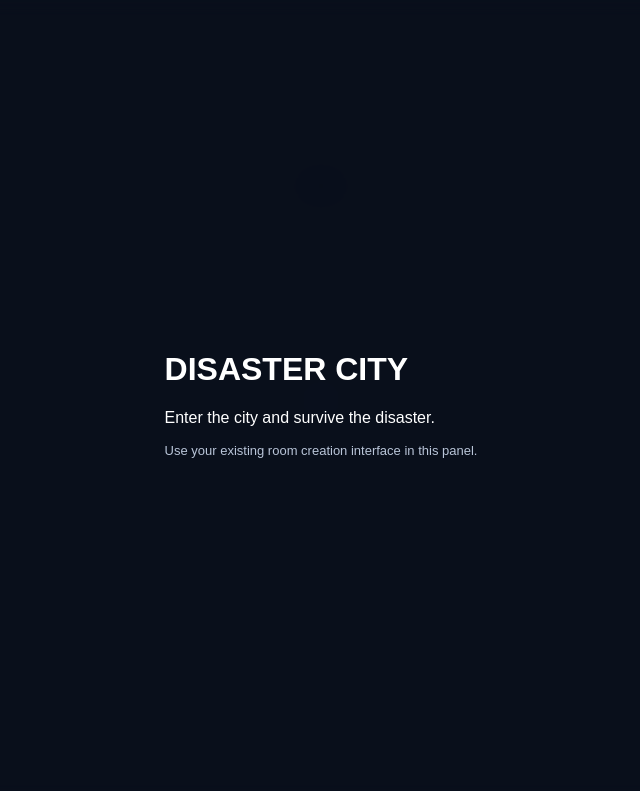
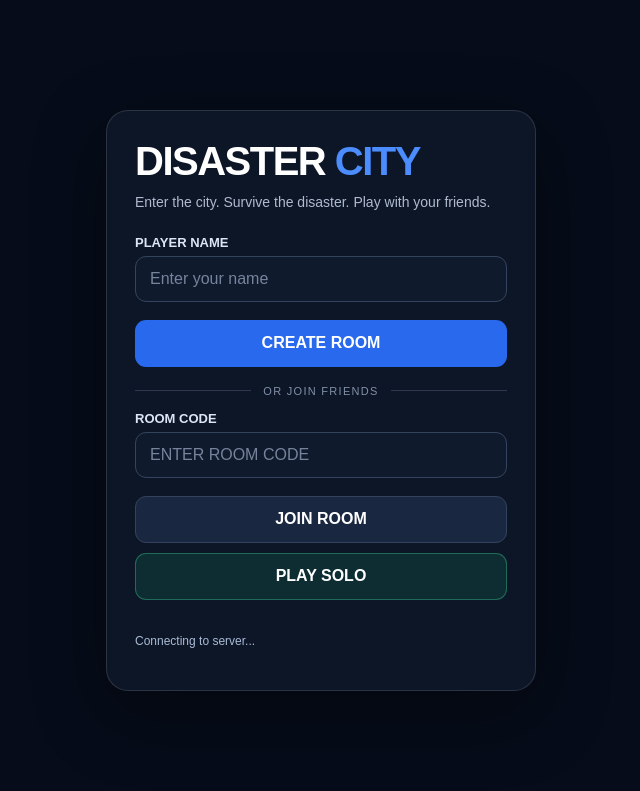
Before and after one commit to elmostafabazar419-a11y/disaster.city, a website with bundled scripts: page public/index.html in a window 1280 px wide. Shown: the whole page, without its empty margins (319-959 px from the left). Built offline with nearby package versions, Linux system fonts and the light colour scheme; files whose address does not match are found by name.

Commit message:
Update index.html

```diff
--- a/public/index.html
+++ b/public/index.html
@@ -19,7 +19,7 @@
       margin: 0;
       overflow: hidden;
       background: #101827;
-      color: white;
+      color: #fff;
       font-family: Arial, sans-serif;
       overscroll-behavior: none;
     }
@@ -39,6 +39,11 @@
       touch-action: manipulation;
     }
 
+    button:disabled {
+      opacity: .55;
+      cursor: not-allowed;
+    }
+
     #game {
       position: absolute;
       inset: 0;
@@ -53,7 +58,7 @@
       touch-action: none;
     }
 
-    /* Lobby */
+    /* Main lobby */
     #lobby {
       position: absolute;
       inset: 0;
@@ -61,56 +66,169 @@
       display: flex;
       align-items: center;
       justify-content: center;
+      overflow-y: auto;
       padding: 20px;
-      background: rgba(8, 14, 27, 0.88);
-      backdrop-filter: blur(8px);
+      background: rgba(5, 10, 22, .76);
+      backdrop-filter: blur(9px);
     }
 
     #lobby.hidden {
-      display: none;
+      display: none !important;
     }
 
-    #lobby > * {
-      max-width: 100%;
+    .panel {
+      width: min(100%, 430px);
+      padding: 28px;
+      border: 1px solid rgba(255,255,255,.13);
+      border-radius: 22px;
+      background: rgba(14, 23, 41, .96);
+      box-shadow: 0 22px 70px rgba(0,0,0,.4);
     }
 
-    #lobby .panel,
-    #lobby .card,
-    #lobby form {
-      max-width: 420px;
+    .brand {
+      margin: 0 0 8px;
+      font-size: clamp(28px, 7vw, 40px);
+      font-weight: 900;
+      letter-spacing: -1.5px;
+    }
+
+    .brand span {
+      color: #4b8cff;
+    }
+
+    .subtitle {
+      margin: 0 0 22px;
+      color: #aebbd0;
+      line-height: 1.5;
+      font-size: 14px;
+    }
+
+    .field-label {
+      display: block;
+      margin: 14px 0 6px;
+      color: #dce5f4;
+      font-size: 13px;
+      font-weight: 700;
     }
 
     #lobby input {
+      display: block;
       width: 100%;
       min-height: 46px;
-      padding: 12px;
-      margin: 6px 0;
-      border: 1px solid #3b4963;
-      border-radius: 12px;
-      background: #172238;
+      padding: 12px 14px;
+      margin: 0;
+      border: 1px solid #35445e;
+      border-radius: 11px;
+      background: #101a2d;
       color: white;
       outline: none;
     }
 
     #lobby input:focus {
       border-color: #438dff;
+      box-shadow: 0 0 0 3px rgba(67,141,255,.13);
     }
 
-    #lobby button {
-      min-height: 44px;
-      padding: 10px 16px;
-      border: 0;
-      border-radius: 12px;
-      background: #2769ee;
-      font-weight: 700;
+    #lobby input::placeholder {
+      color: #75849c;
     }
 
-    /* HUD */
+    .button-stack {
+      display: grid;
+      grid-template-columns: 1fr;
+      gap: 10px;
+      margin-top: 18px;
+    }
+
+    .lobby-button {
+      width: 100%;
+      min-height: 47px;
+      padding: 12px 16px;
+      border: 0;
+      border-radius: 11px;
+      background: #2869ed;
+      font-weight: 800;
+      transition: filter .15s, transform .15s;
+    }
+
+    .lobby-button:hover {
+      filter: brightness(1.12);
+    }
+
+    .lobby-button:active {
+      transform: scale(.985);
+    }
+
+    .lobby-button.secondary {
+      border: 1px solid #34435d;
+      background: #1a2740;
+    }
+
+    .lobby-button.practice {
+      border: 1px solid rgba(61, 199, 145, .4);
+      background: rgba(23, 117, 87, .25);
+    }
+
+    .section-divider {
+      display: flex;
+      align-items: center;
+      gap: 12px;
+      margin: 18px 0 2px;
+      color: #8190a8;
+      font-size: 11px;
+      text-transform: uppercase;
+      letter-spacing: 1.3px;
+    }
+
+    .section-divider::before,
+    .section-divider::after {
+      content: "";
+      height: 1px;
+      flex: 1;
+      background: #2c3950;
+    }
+
+    #statusText {
+      min-height: 18px;
+      margin: 14px 0 0;
+      color: #a9bbd6;
+      font-size: 12px;
+      line-height: 1.5;
+      white-space: pre-line;
+      overflow-wrap: anywhere;
+    }
+
+    #notice {
+      display: none;
+      margin-top: 12px;
+      padding: 10px 12px;
+      border: 1px solid rgba(255, 104, 104, .35);
+      border-radius: 10px;
+      background: rgba(170, 40, 50, .15);
+      color: #ffc0c0;
+      font-size: 12px;
+      line-height: 1.4;
+      overflow-wrap: anywhere;
+    }
+
+    #notice.visible {
+      display: block;
+    }
+
+    #roomCode {
+      text-transform: uppercase;
+    }
+
+    /* In-game interface */
     #hud {
       position: absolute;
       inset: 0;
       z-index: 5;
       pointer-events: none;
+    }
+
+    #hud.hidden {
+      display: none !important;
     }
 
     #topbar {
@@ -129,24 +247,38 @@
       pointer-events: auto;
     }
 
+    #roomInfo {
+      max-width: 70%;
+      padding: 10px 13px;
+      border: 1px solid rgba(255,255,255,.15);
+      border-radius: 12px;
+      background: rgba(12,20,36,.82);
+      font-size: 12px;
+      overflow-wrap: anywhere;
+    }
+
     #topbar button {
       min-height: 40px;
-      padding: 8px 12px;
+      padding: 8px 13px;
       border: 1px solid rgba(255,255,255,.2);
       border-radius: 12px;
-      background: rgba(12, 20, 36, .82);
+      background: rgba(12,20,36,.88);
     }
 
     #playerList {
       position: absolute;
       top: 68px;
       right: 12px;
-      max-width: 180px;
+      width: max-content;
+      max-width: 190px;
+      max-height: 40%;
+      overflow-y: auto;
       padding: 10px;
       border: 1px solid rgba(255,255,255,.15);
       border-radius: 12px;
-      background: rgba(12, 20, 36, .72);
+      background: rgba(12,20,36,.76);
       font-size: 12px;
+      overflow-wrap: anywhere;
     }
 
     #crosshair {
@@ -167,9 +299,10 @@
       max-width: 90%;
       padding: 10px 16px;
       border-radius: 12px;
-      background: rgba(8, 14, 27, .82);
+      background: rgba(8,14,27,.85);
       text-align: center;
       transform: translateX(-50%);
+      overflow-wrap: anywhere;
     }
 
     #bottom {
@@ -188,8 +321,8 @@
       max-width: 45%;
       padding: 8px 10px;
       border-radius: 10px;
-      background: rgba(8, 14, 27, .55);
-      color: rgba(255,255,255,.8);
+      background: rgba(8,14,27,.6);
+      color: rgba(255,255,255,.85);
       font-size: 11px;
     }
 
@@ -209,7 +342,7 @@
       flex: 0 0 116px;
       border: 2px solid rgba(255,255,255,.38);
       border-radius: 50%;
-      background: rgba(15, 24, 42, .38);
+      background: rgba(15,24,42,.42);
       box-shadow: inset 0 0 18px rgba(0,0,0,.2);
       pointer-events: auto;
       touch-action: none;
@@ -223,9 +356,9 @@
       top: 50%;
       width: 38px;
       height: 38px;
-      border: 1px solid rgba(255,255,255,.12);
+      border: 1px solid rgba(255,255,255,.15);
       border-radius: 50%;
-      transform: translate(-50%, -50%);
+      transform: translate(-50%,-50%);
     }
 
     #knob {
@@ -236,7 +369,7 @@
       height: 44px;
       border: 2px solid rgba(255,255,255,.8);
       border-radius: 50%;
-      background: rgba(80, 140, 255, .8);
+      background: rgba(65,130,255,.88);
       box-shadow: 0 3px 12px rgba(0,0,0,.35);
       pointer-events: none;
     }
@@ -251,7 +384,7 @@
       padding: 0;
       border: 2px solid rgba(255,255,255,.65);
       border-radius: 50%;
-      background: rgba(39, 105, 238, .72);
+      background: rgba(39,105,238,.8);
       box-shadow: 0 5px 18px rgba(0,0,0,.3);
       pointer-events: auto;
       touch-action: none;
@@ -260,7 +393,7 @@
 
     #jump:active {
       transform: scale(.93);
-      background: rgba(65, 135, 255, .95);
+      background: rgba(65,135,255,.95);
     }
 
     #jump svg {
@@ -275,6 +408,10 @@
     }
 
     @media (max-width: 650px) {
+      .panel {
+        padding: 23px 20px;
+      }
+
       #mobileControls {
         display: flex;
       }
@@ -292,7 +429,7 @@
         top: 66px;
         right: 8px;
         bottom: 150px;
-        overflow: auto;
+        max-height: none;
         max-width: 145px;
         font-size: 11px;
       }
@@ -353,27 +490,69 @@
 <body>
   <div id="game"></div>
 
-  <div id="lobby">
-    <!-- Keep your existing lobby contents here if your original
-         index.html already has a room creation/joining interface. -->
-    <div class="panel">
-      <h1>DISASTER CITY</h1>
-      <p>Enter the city and survive the disaster.</p>
-      <p style="font-size:13px;color:#b9c5d8">
-        Use your existing room creation interface in this panel.
+  <main id="lobby">
+    <section class="panel">
+      <h1 class="brand">DISASTER <span>CITY</span></h1>
+      <p class="subtitle">Enter the city. Survive the disaster. Play with your friends.</p>
+
+      <label class="field-label" for="playerName">PLAYER NAME</label>
+      <input
+        id="playerName"
+        type="text"
+        maxlength="20"
+        placeholder="Enter your name"
+        autocomplete="nickname"
+      >
+
+      <div class="button-stack">
+        <button id="createBtn" class="lobby-button" type="button">
+          CREATE ROOM
+        </button>
+      </div>
+
+      <div class="section-divider">OR JOIN FRIENDS</div>
+
+      <label class="field-label" for="roomCode">ROOM CODE</label>
+      <input
+        id="roomCode"
+        type="text"
+        maxlength="12"
+        placeholder="Enter room code"
+        autocomplete="off"
+        spellcheck="false"
+      >
+
+      <div class="button-stack">
+        <button id="joinBtn" class="lobby-button secondary" type="button">
+          JOIN ROOM
+        </button>
+
+        <button id="soloBtn" class="lobby-button practice" type="button">
+          PLAY SOLO
+        </button>
+      </div>
+
+      <p id="statusText" role="status" aria-live="polite">
+        Connecting to server...
       </p>
-    </div>
-  </div>
 
-  <div id="hud">
+      <div id="notice" role="alert"></div>
+
+      <div id="players" aria-live="polite" style="margin-top:12px;font-size:12px;color:#aebbd0"></div>
+    </section>
+  </main>
+
+  <div id="hud" class="hidden">
     <div id="topbar">
-      <div id="roomInfo"></div>
-      <button id="leaveBtn" type="button" aria-label="Leave game" title="Leave game">↩</button>
+      <div id="roomInfo">DISASTER CITY</div>
+      <button id="leaveBtn" type="button" aria-label="Leave game" title="Leave game">
+        LEAVE
+      </button>
     </div>
 
     <div id="playerList"></div>
     <div id="crosshair"></div>
-    <div id="toast"></div>
+    <div id="toast" role="status"></div>
 
     <div id="bottom">
       <div id="help">WASD to move · Space to jump · Drag to look</div>
```
